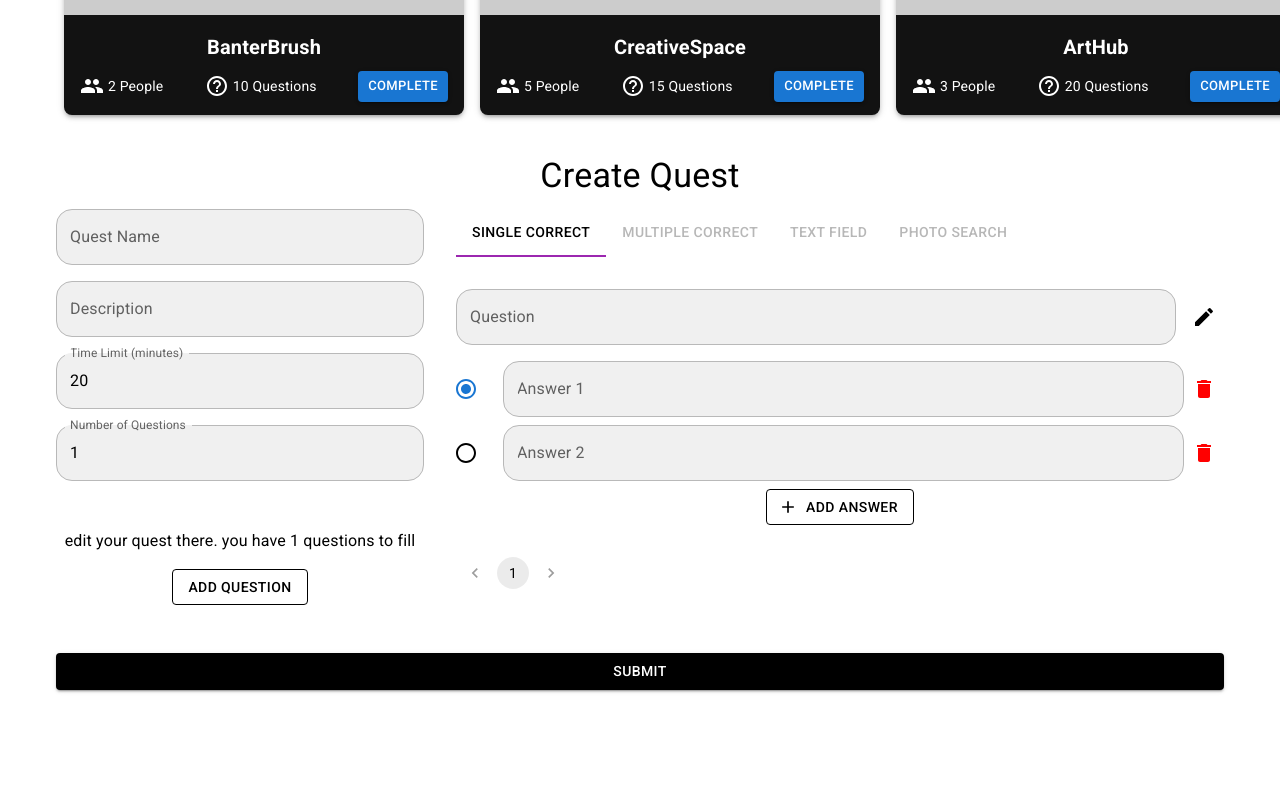
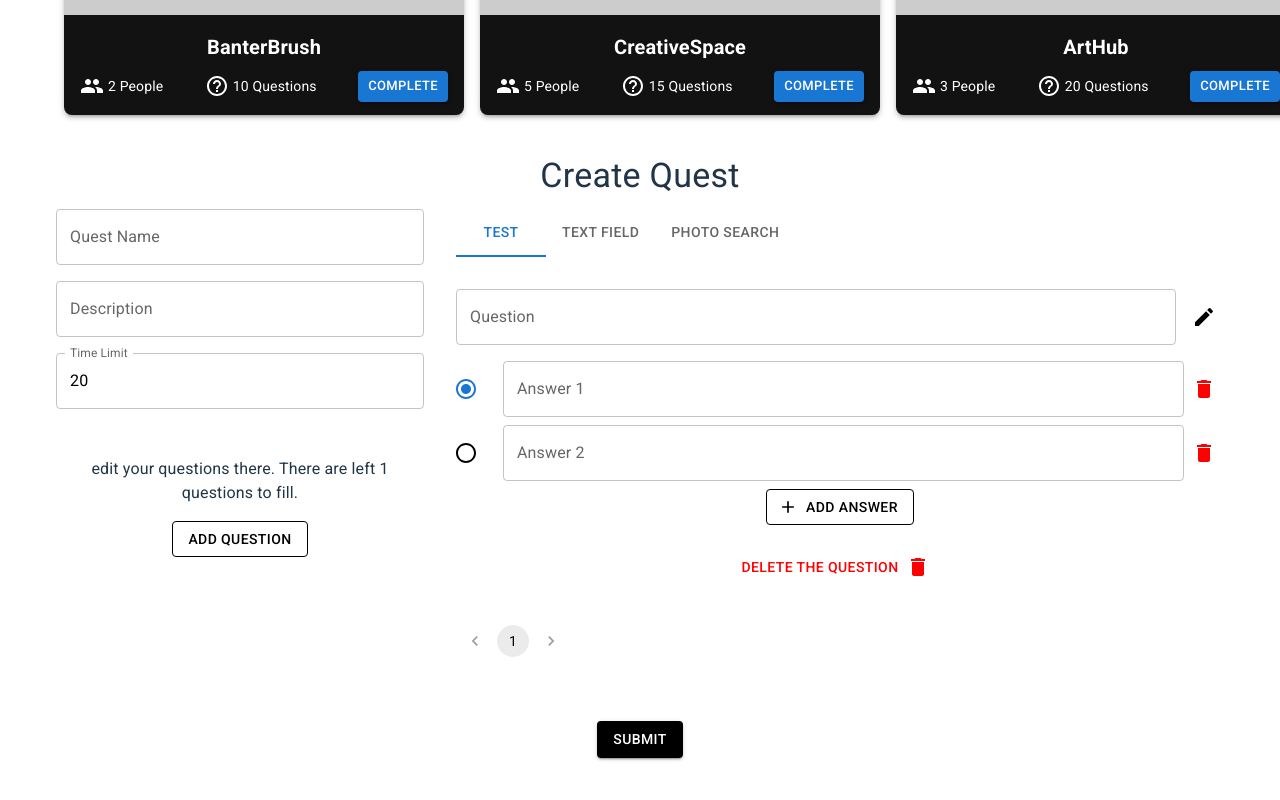
Before and after one commit to SylvaticGhost/GameQuests, a React (Vite) app in the folder frontend/: page / in a window 1280 px wide. Shown: the part 546-1346 px from the top of the page. Built offline with nearby package versions, Linux system fonts and the light colour scheme.

Commit message:
Created components for the tests

```diff
--- /dev/null
+++ b/frontend/components/PaginationComponent.jsx
@@ -0,0 +1,15 @@
+import React from "react";
+import { Pagination } from "@mui/material";
+
+const PaginationComponent = ({ count, page, onChange }) => {
+  return (
+    <Pagination
+      count={count}
+      page={page}
+      onChange={(_, value) => onChange(value)}
+      sx={{ mt: 2, mb: 4, button: { color: "#000" } }}
+    />
+  );
+};
+
+export default PaginationComponent;
--- /dev/null
+++ b/frontend/components/PhotoSearchQuestion.jsx
@@ -0,0 +1,14 @@
+import React from "react";
+import { Box, Typography } from "@mui/material";
+
+const PhotoSearchQuestion = () => {
+  return (
+    <Box>
+      <Typography variant="body1" sx={{ mt: 2, color: "#000" }}>
+        Photo search functionality goes here.
+      </Typography>
+    </Box>
+  );
+};
+
+export default PhotoSearchQuestion;
--- /dev/null
+++ b/frontend/components/TestQuestion.jsx
@@ -0,0 +1,79 @@
+import React from "react";
+import {
+  Box,
+  TextField,
+  IconButton,
+  Button,
+  RadioGroup,
+  FormControlLabel,
+  Radio,
+} from "@mui/material";
+import { Add, Delete, Edit } from "@mui/icons-material";
+
+const TestQuestion = ({
+  question,
+  answers,
+  correctIndex,
+  onQuestionChange,
+  onAnswerChange,
+  onCorrectAnswerChange,
+  onAddAnswer,
+  onDeleteAnswer,
+  inputRef,
+}) => {
+  return (
+    <Box>
+      <Box sx={{ display: "flex", alignItems: "center", mb: 2 }}>
+        <TextField
+          fullWidth
+          multiline
+          label="Question"
+          value={question}
+          onChange={(e) => onQuestionChange(e.target.value)}
+          sx={{ flex: 1, mr: 1, input: { color: "#000" } }}
+          inputRef={inputRef}
+        />
+        <IconButton color="inherit" onClick={() => inputRef.current.focus()}>
+          <Edit sx={{ color: "#000" }} />
+        </IconButton>
+      </Box>
+
+      {answers.map((answer, index) => (
+        <Box key={index} sx={{ display: "flex", alignItems: "center", mb: 1 }}>
+          <RadioGroup
+            row
+            value={correctIndex.toString()}
+            onChange={(e) => onCorrectAnswerChange(parseInt(e.target.value))}
+          >
+            <FormControlLabel
+              value={index.toString()}
+              control={<Radio sx={{ color: "#000" }} />}
+              label=""
+            />
+          </RadioGroup>
+          <TextField
+            fullWidth
+            label={`Answer ${index + 1}`}
+            value={answer}
+            onChange={(e) => onAnswerChange(index, e.target.value)}
+            sx={{ input: { color: "#000" } }}
+          />
+          <IconButton color="inherit" onClick={() => onDeleteAnswer(index)}>
+            <Delete sx={{ color: "#f00" }} />
+          </IconButton>
+        </Box>
+      ))}
+
+      <Button
+        variant="outlined"
+        startIcon={<Add sx={{ color: "#000" }} />}
+        onClick={onAddAnswer}
+        sx={{ mb: 2, color: "#000", borderColor: "#000" }}
+      >
+        Add Answer
+      </Button>
+    </Box>
+  );
+};
+
+export default TestQuestion;
--- /dev/null
+++ b/frontend/components/TextFieldQuestion.jsx
@@ -0,0 +1,27 @@
+import React from "react";
+import { Box, TextField } from "@mui/material";
+
+const TextFieldQuestion = ({ question, onQuestionChange }) => {
+  return (
+    <Box>
+      <TextField
+        fullWidth
+        multiline
+        label="Question"
+        value={question}
+        onChange={(e) => onQuestionChange(e.target.value)}
+        sx={{ mb: 2, input: { color: "#000" } }}
+      />
+      <TextField
+        fullWidth
+        multiline
+        label="Add your answer here"
+        value={question}
+        onChange={(e) => onQuestionChange(e.target.value)}
+        sx={{ mb: 2, input: { color: "#000" } }}
+      />
+    </Box>
+  );
+};
+
+export default TextFieldQuestion;
--- a/frontend/src/pages/CreateQuest.jsx
+++ b/frontend/src/pages/CreateQuest.jsx
@@ -5,37 +5,26 @@ import {
   TextField,
   Typography,
   Grid,
+  Tabs,
+  Tab,
   IconButton,
-  Radio,
-  RadioGroup,
-  FormControlLabel,
-  Pagination,
-  Tab,
-  Tabs,
 } from "@mui/material";
-import { Add, Delete, Edit } from "@mui/icons-material";
+import { Delete } from "@mui/icons-material";
+import PaginationComponent from "../../components/PaginationComponent";
+import TestQuestion from "../../components/TestQuestion";
+import TextFieldQuestion from "../../components/TextFieldQuestion";
+import PhotoSearchQuestion from "../../components/PhotoSearchQuestion";
 
-const CreateQuest = () => {
+const CreateQuestPage = () => {
   const [questName, setQuestName] = useState("");
   const [description, setDescription] = useState("");
   const [timeLimit, setTimeLimit] = useState(20);
-  const [questionType, setQuestionType] = useState("single");
-  const [questionCount, setQuestionCount] = useState(1);
+  const [questionType, setQuestionType] = useState("test");
   const [questions, setQuestions] = useState([
     { question: "", answers: ["", ""], correctIndex: 0 },
   ]);
   const [currentPage, setCurrentPage] = useState(1);
   const inputRef = useRef(null);
-
-  useEffect(() => {
-    const newQuestions = Array.from({ length: questionCount }, (_, i) =>
-      questions[i] || { question: "", answers: ["", ""], correctIndex: 0 }
-    );
-    setQuestions(newQuestions);
-    if (currentPage > questionCount) {
-      setCurrentPage(questionCount);
-    }
-  }, [questionCount]);
 
   const handleQuestionChange = (index, value) => {
     const newQuestions = [...questions];
@@ -51,8 +40,18 @@ const CreateQuest = () => {
 
   const handleCorrectAnswerChange = (qIndex, value) => {
     const newQuestions = [...questions];
-    newQuestions[qIndex].correctIndex = parseInt(value);
+    newQuestions[qIndex].correctIndex = value;
     setQuestions(newQuestions);
+  };
+
+  const handleAddAnswer = (qIndex) => {
+    const newQuestions = [...questions];
+    if (newQuestions[qIndex].answers.length < 10) {
+      newQuestions[qIndex].answers.push("");
+      setQuestions(newQuestions);
+    } else {
+      alert("Each question can have a maximum of 10 answers.");
+    }
   };
 
   const handleDeleteAnswer = (qIndex, aIndex) => {
@@ -66,20 +65,18 @@ const CreateQuest = () => {
   };
 
   const handleAddQuestion = () => {
-  if (questionCount < 1) {
+    setQuestions([...questions, { question: "", answers: ["", ""], correctIndex: 0 }]);
+    setCurrentPage(questions.length + 1);
+  };
+
+  const handleDeleteQuestion = (index) => {
+    const newQuestions = [...questions];
+    if (newQuestions.length > 1) {
+      newQuestions.splice(index, 1);
+      setQuestions(newQuestions);
+      setCurrentPage(Math.max(1, currentPage - 1));
+    } else {
       alert("You must have at least 1 question in your quest.");
-  } else {
-    setQuestionCount(questionCount + 1);
-  }
-}
-
-const handleAddAnswer = (qIndex) => {
-  const newQuestions = [...questions];
-  if (newQuestions[qIndex].answers.length < 10) {
-    newQuestions[qIndex].answers.push("");
-    setQuestions(newQuestions);
-  } else {
-    alert("Each question can have a maximum of 10 answers.");
     }
   };
 
@@ -96,119 +93,42 @@ const handleAddAnswer = (qIndex) => {
       alert("Each question must have at least one correct answer.");
       return;
     }
-    console.log({ questName, description, timeLimit, questionCount, questions });
-  };
 
-  const handleIconClick = () => {
-    inputRef.current.focus();
+    console.log({ questName, description, timeLimit, questions });
   };
 
   return (
-    <Box
-      sx={{
-        p: 2,
-        bgcolor: "#fff",
-        color: "#000",
-        minHeight: "100vh",
-        "& .MuiTextField-root": {
-          bgcolor: "#f0f0f0",
-          color: "#000",
-          borderRadius: 4,
-        },
-        "& .MuiInputLabel-root": {
-          borderRadius: 4,
-        },
-      }}
-    >
+    <Box sx={{ p: 2, bgcolor: "#fff", minHeight: "100vh" }}>
       <Typography variant="h4" gutterBottom>
         Create Quest
       </Typography>
 
       <Grid container spacing={4}>
-        {/* Left Side Inputs */}
         <Grid item xs={12} md={4}>
           <TextField
             fullWidth
-            multiline
             label="Quest Name"
             value={questName}
             onChange={(e) => setQuestName(e.target.value)}
             sx={{ mb: 2, input: { color: "#000" } }}
-           slotProps={{
-            input: {
-              sx: {
-                borderRadius: 4,
-              },
-            },
-            inputLabel: {
-              sx: {
-                borderRadius: 4,
-              },
-            },
-           }}
           />
           <TextField
             fullWidth
-            multiline
             label="Description"
             value={description}
             onChange={(e) => setDescription(e.target.value)}
-            sx={{ mb: 2, textarea: { color: "#000" } }}
-            slotProps={{
-              input: {
-                sx: {
-                  borderRadius: 4,
-                },
-              },
-              inputLabel: {
-                sx: {
-                  borderRadius: 4,
-                },
-              },
-             }}
+            sx={{ mb: 2, input: { color: "#000" } }}
           />
           <TextField
             fullWidth
-            label="Time Limit (minutes)"
+            label="Time Limit"
             type="number"
             value={timeLimit}
             onChange={(e) => setTimeLimit(Number(e.target.value))}
             sx={{ mb: 2, input: { color: "#000" } }}
-            slotProps={{
-              input: {
-                sx: {
-                  borderRadius: 4,
-                },
-              },
-              inputLabel: {
-                sx: {
-                  borderRadius: 4,
-                },
-              },
-             }}
-          />
-          <TextField
-            fullWidth
-            label="Number of Questions"
-            type="number"
-            value={questionCount}
-            onChange={(e) => setQuestionCount(Math.max(1, Number(e.target.value)))}
-            sx={{ mb: 2, input: { color: "#000" } }}
-            slotProps={{
-              input: {
-                sx: {
-                  borderRadius: 4,
-                },
-              },
-              inputLabel: {
-                sx: {
-                  borderRadius: 4,
-                },
-              },
-             }}
           />
           <Typography variant="body1" sx={{ mt: 4 }}>
-            edit your quest there. you have {questionCount - filledQuestionsCount} questions to fill
+            edit your questions there. There are left {questions.length - filledQuestionsCount} questions to fill.
           </Typography>
           <Button
             variant="outlined"
@@ -219,122 +139,72 @@ const handleAddAnswer = (qIndex) => {
           </Button>
         </Grid>
 
-        {/* Right Side Tabs and Question Editor */}
         <Grid item xs={12} md={8}>
           <Tabs
             value={questionType}
             onChange={(e, value) => setQuestionType(value)}
-            textColor="inherit"
-            indicatorColor="secondary"
             sx={{ mb: 4 }}
           >
-            <Tab label="Single Correct" value="single" sx={{ color: questionType === "single" ? "#000" : "#888" }} />
-            <Tab label="Multiple Correct" value="multiple" sx={{ color: questionType === "multiple" ? "#000" : "#888" }} />
-            <Tab label="Text field" value="text" sx={{ color: questionType === "input" ? "#000" : "#888" }} />
-            <Tab label="Photo Search" value="photo" sx={{ color: questionType === "photo" ? "#000" : "#888" }} />
+            <Tab label="Test" value="test" />
+            <Tab label="Text Field" value="text" />
+            <Tab label="Photo Search" value="photo" />
           </Tabs>
 
-          {questions.length > 0 && (
-            <Box>
-              <Box sx={{ display: "flex", alignItems: "center", mb: 2 }}>
-                <TextField
-                  fullWidth
-                  multiline
-                  label="Question"
-                  value={questions[currentPage - 1].question}
-                  onChange={(e) =>
-                    handleQuestionChange(currentPage - 1, e.target.value)
+          {questionType === "test" && (
+            <TestQuestion
+              question={questions[currentPage - 1].question}
+              answers={questions[currentPage - 1].answers}
+              correctIndex={questions[currentPage - 1].correctIndex}
+              onQuestionChange={(value) =>
+                handleQuestionChange(currentPage - 1, value)
               }
-                  sx={{ flex: 1, mr: 1, input: { color: "#000" } }}
+              onAnswerChange={(aIndex, value) =>
+                handleAnswerChange(currentPage - 1, aIndex, value)
+              }
+              onCorrectAnswerChange={(value) =>
+                handleCorrectAnswerChange(currentPage - 1, value)
+              }
+              onAddAnswer={() => handleAddAnswer(currentPage - 1)}
+              onDeleteAnswer={(aIndex) =>
+                handleDeleteAnswer(currentPage - 1, aIndex)
+              }
               inputRef={inputRef}
-                  slotProps={{
-                    input: {
-                      sx: {
-                        borderRadius: 4,
-                      },
-                    },
-                    inputLabel: {
-                      sx: {
-                        borderRadius: 4,
-                      },
-                    },
-                   }}
             />
-                <IconButton color="inherit" onClick={handleIconClick}>
-                  <Edit sx={{ color: "#000" }} />
-                </IconButton>
-              </Box>
+          )}
 
-              {questions[currentPage - 1].answers.map((answer, aIndex) => (
-                <Box key={aIndex} sx={{ display: "flex", alignItems: "center", mb: 1 }}>
-                  <RadioGroup
-                    row
-                    value={questions[currentPage - 1].correctIndex.toString()}
-                    onChange={(e) =>
-                      handleCorrectAnswerChange(currentPage - 1, e.target.value)
+          {questionType === "text" && (
+            <TextFieldQuestion
+              question={questions[currentPage - 1].question}
+              onQuestionChange={(value) =>
+                handleQuestionChange(currentPage - 1, value)
               }
+            />
+          )}
+
+          {questionType === "photo" && <PhotoSearchQuestion />}
+          <Button
+           onClick={() => handleDeleteQuestion(currentPage - 1)}
+           sx={{ color: "#f00", mb: 2 }}
           >
-                    <FormControlLabel
-                      value={aIndex.toString()}
-                      control={<Radio sx={{ color: "#000" }} />}
-                      label=""
-                    />
-                  </RadioGroup>
-                  <TextField
-                    fullWidth
-                    label={`Answer ${aIndex + 1}`}
-                    value={answer}
-                    onChange={(e) =>
-                      handleAnswerChange(currentPage - 1, aIndex, e.target.value)
-                    }
-                    sx={{ input: { color: "#000" } }}
-                    slotProps={{
-                      input: {
-                        sx: {
-                          borderRadius: 4,
-                        },
-                      },
-                      inputLabel: {
-                        sx: {
-                          borderRadius: 4,
-                        },
-                      },
-                     }}
-                  />
+            Delete the question
             <IconButton
             color="inherit"
-                    onClick={() => handleDeleteAnswer(currentPage - 1, aIndex)}
           >
-                    <Delete sx={{ color: "#f00" }} />
+            <Delete />
           </IconButton>
-                </Box>
-              ))}
+          </Button>
 
-<Button
-                variant="outlined"
-                startIcon={<Add sx={{ color: "#000" }} />}
-                onClick={() => handleAddAnswer(currentPage - 1)}
-                sx={{ mb: 2, color: "#000", borderColor: "#000" }}
-              >
-                Add Answer
-              </Button>
-            </Box>
-          )}
 
-          {/* Pagination */}
-          <Pagination
+          <PaginationComponent
             count={questions.length}
             page={currentPage}
-            onChange={(_, value) => setCurrentPage(value)}
-            sx={{ mt: 2, mb: 4, button: { color: "#000" } }}
+            onChange={setCurrentPage}
           />
         </Grid>
       </Grid>
 
-      {/* Submit button */}
       <Button
         variant="contained"
-        fullWidth
         sx={{ mt: 4, bgcolor: "#000", color: "#fff" }}
         onClick={handleSubmit}
       >
@@ -344,4 +214,4 @@ const handleAddAnswer = (qIndex) => {
   );
 };
 
-export default CreateQuest;
+export default CreateQuestPage;
```
Lines whose indentation alone changed are shown as unchanged.
